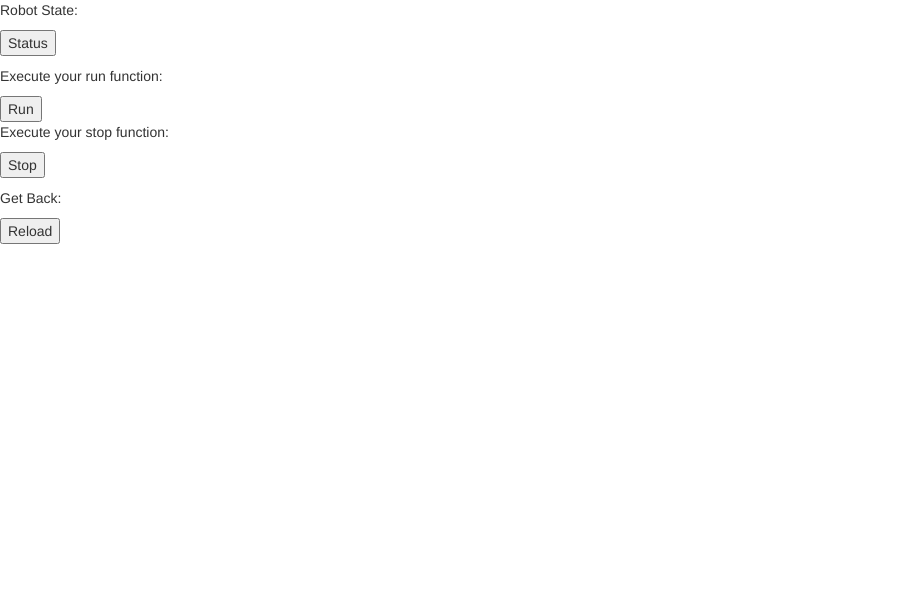
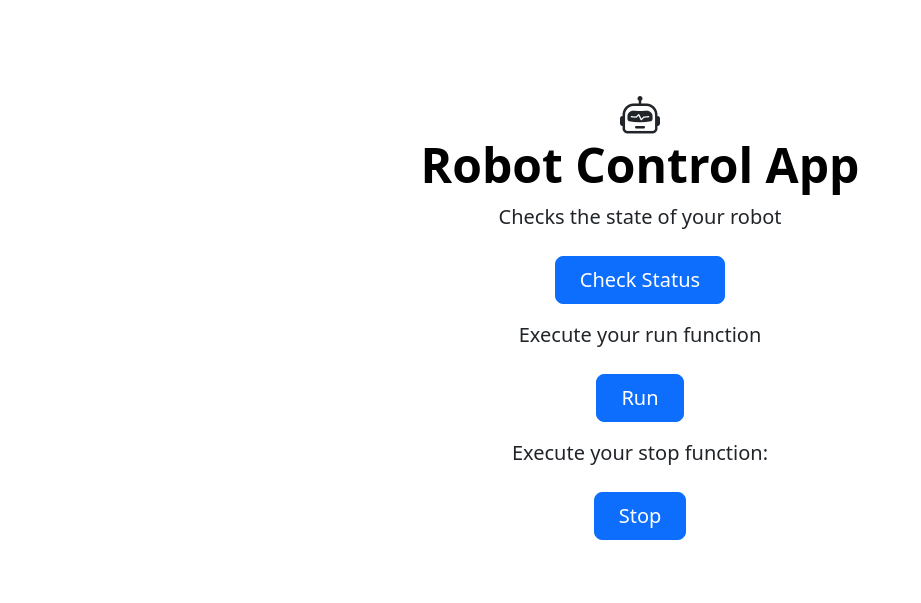
Before and after one commit to cloud-native-robotz-hackathon/starter-app-python, a Flask app: page / in a window 1280 px wide. Shown: the top 603 px of the page, without its empty margins (0-921 px from the left). Run offline with Flask 3, Linux system fonts and the light colour scheme; parts of the project's set-up code (start-up, migrations or seed data) failed here and were passed over; some libraries are stand-ins or nearby versions.

Commit message:
Added some Bootstrap style to control page

```diff
--- a/templates/index.html
+++ b/templates/index.html
@@ -1,14 +1,22 @@
 <html>
+
 <head>
    <meta charset="utf-8">
+   <meta name="viewport" content="width=device-width, initial-scale=1">
    <title>Robot App</title>
-    <link rel="stylesheet" href="https://maxcdn.bootstrapcdn.com/bootstrap/3.3.7/css/bootstrap.min.css"
-          integrity="sha384-BVYiiSIFeK1dGmJRAkycuHAHRg32OmUcww7on3RYdg4Va+PmSTsz/K68vbdEjh4u" crossorigin="anonymous">
+   <link href="https://cdn.jsdelivr.net/npm/bootstrap@5.3.3/dist/css/bootstrap.min.css" rel="stylesheet"
+      integrity="sha384-QWTKZyjpPEjISv5WaRU9OFeRpok6YctnYmDr5pNlyT2bRjXh0JMhjY6hW+ALEwIH" crossorigin="anonymous">
+   <link rel="stylesheet" href="https://cdn.jsdelivr.net/npm/bootstrap-icons@1.11.3/font/bootstrap-icons.min.css">
 </head>
 
 <body>
 
-      <p>Robot State:</p>
+   <div class="px-4 py-5 my-5 text-center">
+      <i class="bi bi-robot card-img-top fs-1"></i>
+      <h1 class="display-5 fw-bold text-body-emphasis">Robot Control App</h1>
+      <div class="col-lg-6 mx-auto">
+         <p class="lead mb-4">Checks the state of your robot</p>
+         <div class="d-grid gap-2 d-sm-flex justify-content-sm-center">
             <script>
                function state() {
                   var http = new XMLHttpRequest();
@@ -20,12 +28,13 @@
                   document.getElementById("state").innerHTML = response;
                }
             </script>
-
-      <button onclick="state()">Status</button>
-
+            <button type="button" class="btn btn-primary btn-lg px-4 gap-3" onclick="state()">Check Status</button>
+         </div>
          <p id="state"></p>
-
-      <p>Execute your run function:</p>
+      </div>
+      <div class="col-lg-6 mx-auto">
+         <p class="lead mb-4">Execute your run function</p>
+         <div class="d-grid gap-2 d-sm-flex justify-content-sm-center">
             <script>
                function run() {
                   var http = new XMLHttpRequest();
@@ -34,13 +43,16 @@
                   http.open('POST', url, false);
                   http.send(params);
                   var response = http.responseText
-             document.getElementById("output").innerHTML = response;
+                  document.getElementById("start-output").innerHTML = response;
                }
             </script>
-
-      <button onclick="run()">Run</button>
-
-      <p>Execute your stop function:</p>
+            <button type="button" class="btn btn-primary btn-lg px-4 gap-3" onclick="run()">Run</button>
+         </div>
+         <p id="start-output"></p>
+      </div>
+      <div class="col-lg-6 mx-auto">
+         <p class="lead mb-4">Execute your stop function:</p>
+         <div class="d-grid gap-2 d-sm-flex justify-content-sm-center">
             <script>
                function stop() {
                   var http = new XMLHttpRequest();
@@ -49,18 +61,18 @@
                   http.open('POST', url, false);
                   http.send(params);
                   var response = http.responseText
-             document.getElementById("output").innerHTML = response;
+                  document.getElementById("stop-output").innerHTML = response;
                }
             </script>
+            <button type="button" class="btn btn-primary btn-lg px-4 gap-3" onclick="stop()">Stop</button>
+         </div>
+         <p id="stop-output"></p>
+      </div>
+   </div>
 
-      <button onclick="stop()">Stop</button>
+   <script src="https://cdn.jsdelivr.net/npm/bootstrap@5.3.3/dist/js/bootstrap.bundle.min.js"
+      integrity="sha384-YvpcrYf0tY3lHB60NNkmXc5s9fDVZLESaAA55NDzOxhy9GkcIdslK1eN7N6jIeHz"
+      crossorigin="anonymous"></script>
+</body>
 
-      <p id="output"></p>
-
-      <form action = "/" method = "get">
-         <p>Get Back:</p>
-         <p><input type = "submit" value = "Reload" /></p>
-      </form>
-
-    </body>
 </html>
```
Lines whose indentation alone changed are shown as unchanged.
